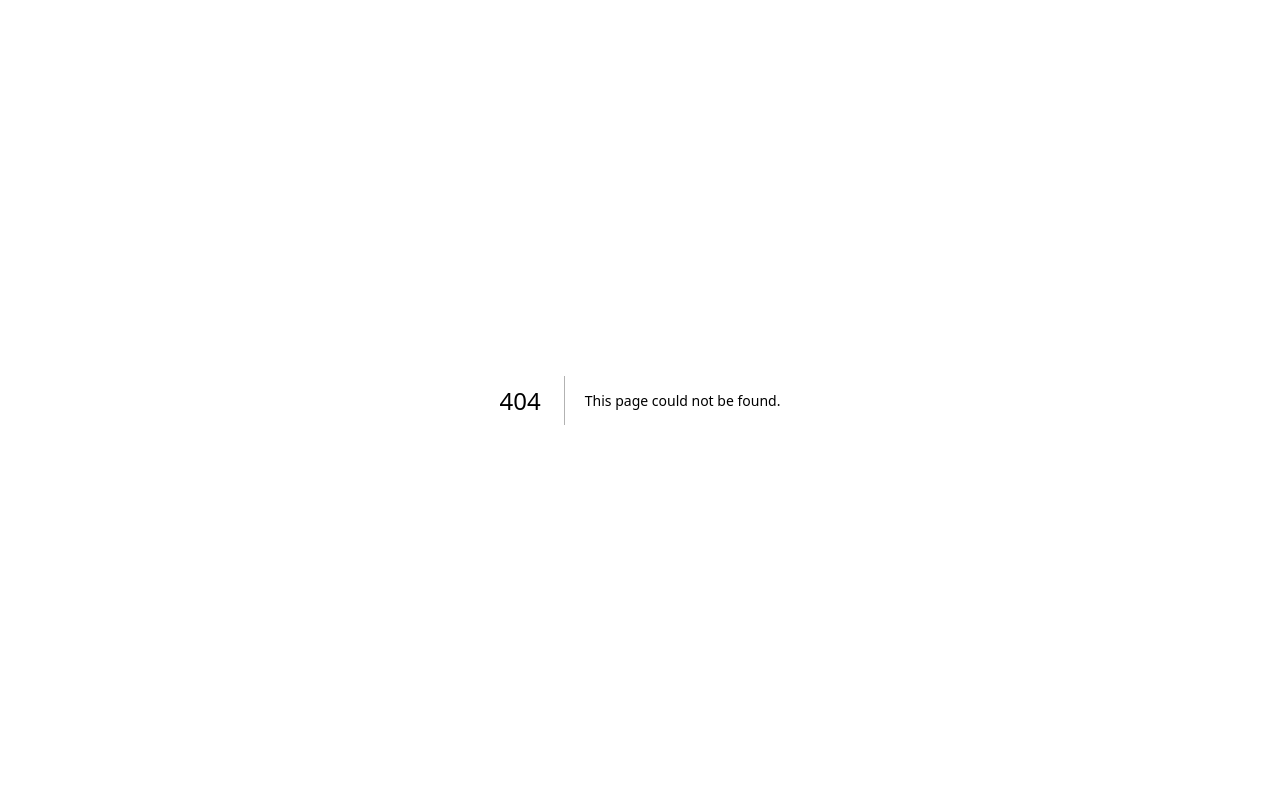
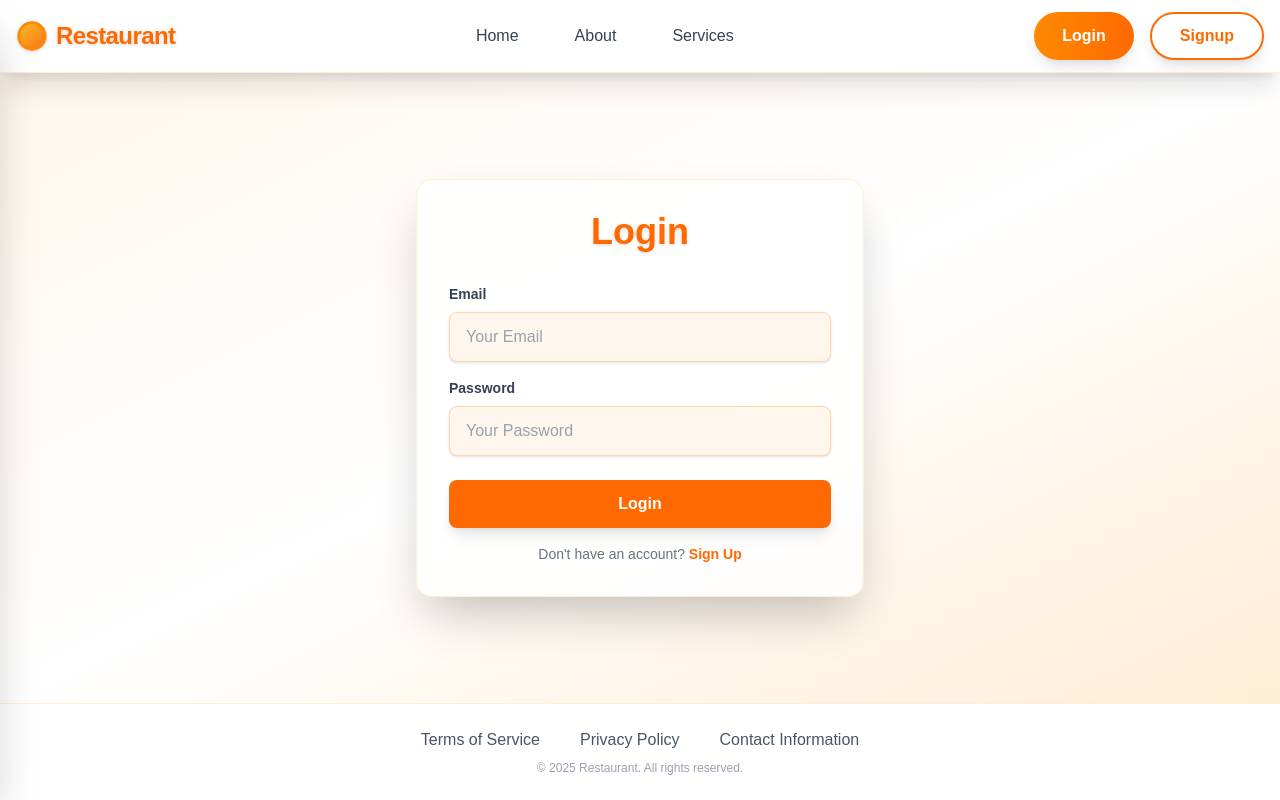
Before and after one commit to rajdaslaniya/lunabase-gemini, a Next.js app: page /login in a window 1280 px wide. Before the commit this address had no page. Built offline with nearby package versions, Linux system fonts and the light colour scheme.

Commit message:
update styles

```diff
--- /dev/null
+++ b/src/app/api/login/route.ts
@@ -0,0 +1,29 @@
+import { PrismaClient } from '@/generated/prisma';
+import bcrypt from 'bcrypt';
+import { NextResponse } from 'next/server';
+
+const prisma = new PrismaClient();
+
+export async function POST(request: Request) {
+  try {
+    const { email, password } = await request.json();
+
+    const user = await prisma.user.findUnique({
+      where: { email },
+    });
+
+    if (!user) {
+      return NextResponse.json({ error: 'Invalid email or password' }, { status: 401 });
+    }
+
+    const passwordMatch = await bcrypt.compare(password, user.password);
+    if (!passwordMatch) {
+      return NextResponse.json({ error: 'Invalid email or password' }, { status: 401 });
+    }
+
+    // You can add a session or JWT here if needed
+    return NextResponse.json({ message: 'Login successful' }, { status: 200 });
+  } catch (error) {
+    return NextResponse.json({ error: 'Invalid request' }, { status: 400 });
+  }
+}
--- /dev/null
+++ b/src/app/login/page.tsx
@@ -0,0 +1,118 @@
+"use client";
+import React, { useState } from "react";
+import Layout from "@/components/Layout";
+import { Formik, Form, Field } from "formik";
+import * as Yup from "yup";
+import axios from "axios";
+import { toast } from "react-toastify";
+import { useRouter } from "next/navigation";
+import Link from "next/link";
+
+const LoginPage = () => {
+  const router = useRouter();
+  const [loading, setLoading] = useState(false);
+  const LoginSchema = Yup.object().shape({
+    email: Yup.string().trim().email("Please enter a valid email address").required("Email is required"),
+    password: Yup.string().trim().min(8, "Password must be at least 8 characters").required("Password is required"),
+  });
+
+  const handleSubmit = async (values: { email: string; password: string }) => {
+    setLoading(true);
+    try {
+      const response = await axios.post("/api/login", {
+        email: values.email.trim(),
+        password: values.password.trim(),
+      });
+      if (response.status === 200) {
+        toast.success("Login successful!");
+        router.push("/");
+      } else {
+        toast.error("Invalid credentials");
+      }
+    } catch (error: any) {
+      if (axios.isAxiosError(error) && error.response) {
+        toast.error(error.response.data?.error || "Login failed");
+      } else {
+        toast.error("An unexpected error occurred");
+      }
+    } finally {
+      setLoading(false);
+    }
+  };
+
+  return (
+    <Layout>
+      <div className="flex-1 flex flex-col bg-gradient-to-br from-orange-50 via-white to-orange-100 animate-fade-in">
+        <div className="flex-1 flex items-center justify-center py-12">
+          <div className="w-full max-w-md bg-white/90 rounded-2xl shadow-2xl border border-orange-100 p-8 animate-pop-in">
+            <h2 className="text-4xl font-extrabold text-orange-500 mb-8 text-center drop-shadow">
+              Login
+            </h2>
+            <Formik
+              initialValues={{ email: "", password: "" }}
+              validationSchema={LoginSchema}
+              onSubmit={handleSubmit}
+            >
+              {({ errors, touched }) => (
+                <Form>
+                  <div className="mb-4">
+                    <label htmlFor="email" className="block text-gray-700 text-sm font-bold mb-2">
+                      Email
+                    </label>
+                    <Field
+                      id="email"
+                      name="email"
+                      type="email"
+                      className="border border-orange-200 rounded-lg w-full py-3 px-4 text-gray-700 bg-orange-50 focus:bg-white focus:border-orange-400 focus:ring-2 focus:ring-orange-200 transition-all duration-200 outline-none shadow-sm placeholder-gray-400"
+                      placeholder="Your Email"
+                    />
+                    {errors.email && touched.email ? (
+                      <div className="text-red-500 text-sm mt-1">{errors.email}</div>
+                    ) : null}
+                  </div>
+                  <div className="mb-6">
+                    <label htmlFor="password" className="block text-gray-700 text-sm font-bold mb-2">
+                      Password
+                    </label>
+                    <Field
+                      id="password"
+                      name="password"
+                      type="password"
+                      className="border border-orange-200 rounded-lg w-full py-3 px-4 text-gray-700 bg-orange-50 focus:bg-white focus:border-orange-400 focus:ring-2 focus:ring-orange-200 transition-all duration-200 outline-none shadow-sm placeholder-gray-400"
+                      placeholder="Your Password"
+                    />
+                    {errors.password && touched.password ? (
+                      <div className="text-red-500 text-sm mt-1">{errors.password}</div>
+                    ) : null}
+                  </div>
+                  <div className="flex items-center justify-between mb-4">
+                    <button
+                      className="flex items-center justify-center gap-2 bg-orange-500 hover:bg-orange-600 focus:ring-4 focus:ring-orange-200 text-white font-bold py-3 px-6 rounded-lg w-full shadow-lg transition-all duration-200 transform hover:scale-105 active:scale-95 disabled:opacity-60 disabled:cursor-not-allowed cursor-pointer"
+                      type="submit"
+                      disabled={loading}
+                    >
+                      {loading ? (
+                        <svg className="w-5 h-5 animate-spin" fill="none" viewBox="0 0 24 24">
+                          <circle className="opacity-25" cx="12" cy="12" r="10" stroke="currentColor" strokeWidth="4"></circle>
+                          <path className="opacity-75" fill="currentColor" d="M4 12a8 8 0 018-8v4a4 4 0 00-4 4H4z"></path>
+                        </svg>
+                      ) : (
+                        "Login"
+                      )}
+                    </button>
+                  </div>
+                  <div className="text-center text-sm text-gray-500">
+                    Don't have an account?{' '}
+                    <Link href="/signup" className="text-orange-500 hover:underline font-semibold">Sign Up</Link>
+                  </div>
+                </Form>
+              )}
+            </Formik>
+          </div>
+        </div>
+      </div>
+    </Layout>
+  );
+};
+
+export default LoginPage;
--- a/src/app/page.tsx
+++ b/src/app/page.tsx
@@ -88,7 +88,7 @@ const Home = () => {
           <p className="text-2xl md:text-3xl text-gray-200 mb-10 max-w-2xl drop-shadow animate-fade-in delay-150">
             Discover the best dining experience.
           </p>
-          <button className="flex items-center gap-3 bg-orange-500 hover:bg-orange-600 focus:ring-4 focus:ring-orange-300 text-white font-bold py-4 px-10 rounded-full shadow-xl text-xl transition-all duration-300 transform hover:scale-105 active:scale-95 animate-pop-in">
+          <button className="flex items-center gap-3 bg-orange-500 hover:bg-orange-600 focus:ring-4 focus:ring-orange-300 text-white font-bold py-4 px-10 rounded-full shadow-xl text-xl transition-all duration-300 transform hover:scale-105 active:scale-95 animate-pop-in cursor-pointer">
             <svg
               className="w-6 h-6 animate-bounce"
               fill="none"
--- a/src/app/signup/page.tsx
+++ b/src/app/signup/page.tsx
@@ -5,8 +5,10 @@ import { Formik, Form, Field } from "formik";
 import * as Yup from "yup";
 import axios from "axios";
 import { toast } from "react-toastify";
+import { useRouter } from "next/navigation";
 
 const SignupPage = () => {
+  const router = useRouter();
   const [loading, setLoading] = useState(false);
   const SignupSchema = Yup.object().shape({
     name: Yup.string()
@@ -46,7 +48,7 @@ const SignupPage = () => {
 
       if (response.status === 201) {
         toast.success("User registered successfully!");
-        // Optionally, redirect the user to a success page
+        router.push("/");
       } else {
         toast.error("Failed to register user");
       }
@@ -65,7 +67,7 @@ const SignupPage = () => {
 
   return (
     <Layout>
-      <div className="flex flex-col bg-gradient-to-br from-orange-50 via-white to-orange-100 animate-fade-in">
+      <div className="flex-1 flex flex-col bg-gradient-to-br from-orange-50 via-white to-orange-100 animate-fade-in">
         <div className="flex-1 flex items-center justify-center py-12">
           <div className="w-full max-w-md bg-white/90 rounded-2xl shadow-2xl border border-orange-100 p-8 animate-pop-in">
             <h2 className="text-4xl font-extrabold text-orange-500 mb-8 text-center drop-shadow">
@@ -83,7 +85,10 @@ const SignupPage = () => {
               {({ errors, touched }) => (
                 <Form>
                   <div className="mb-4">
-            <label htmlFor="name" className="block text-gray-700 text-sm font-bold mb-2">
+                    <label
+                      htmlFor="name"
+                      className="block text-gray-700 text-sm font-bold mb-2"
+                    >
                       Name
                     </label>
                     <Field
@@ -94,11 +99,16 @@ const SignupPage = () => {
                       placeholder="Your Name"
                     />
                     {errors.name && touched.name ? (
-              <div className="text-red-500 text-sm mt-1">{errors.name}</div>
+                      <div className="text-red-500 text-sm mt-1">
+                        {errors.name}
+                      </div>
                     ) : null}
                   </div>
                   <div className="mb-4">
-            <label htmlFor="email" className="block text-gray-700 text-sm font-bold mb-2">
+                    <label
+                      htmlFor="email"
+                      className="block text-gray-700 text-sm font-bold mb-2"
+                    >
                       Email
                     </label>
                     <Field
@@ -109,11 +119,16 @@ const SignupPage = () => {
                       placeholder="Your Email"
                     />
                     {errors.email && touched.email ? (
-              <div className="text-red-500 text-sm mt-1">{errors.email}</div>
+                      <div className="text-red-500 text-sm mt-1">
+                        {errors.email}
+                      </div>
                     ) : null}
                   </div>
                   <div className="mb-6">
-            <label htmlFor="password" className="block text-gray-700 text-sm font-bold mb-2">
+                    <label
+                      htmlFor="password"
+                      className="block text-gray-700 text-sm font-bold mb-2"
+                    >
                       Password
                     </label>
                     <Field
@@ -124,7 +139,9 @@ const SignupPage = () => {
                       placeholder="Your Password"
                     />
                     {errors.password && touched.password ? (
-              <div className="text-red-500 text-sm mt-1">{errors.password}</div>
+                      <div className="text-red-500 text-sm mt-1">
+                        {errors.password}
+                      </div>
                     ) : null}
                   </div>
                   <div className="flex items-center justify-between">
@@ -134,9 +151,24 @@ const SignupPage = () => {
                       disabled={loading}
                     >
                       {loading ? (
-                <svg className="w-5 h-5 animate-spin" fill="none" viewBox="0 0 24 24">
-                  <circle className="opacity-25" cx="12" cy="12" r="10" stroke="currentColor" strokeWidth="4"></circle>
-                  <path className="opacity-75" fill="currentColor" d="M4 12a8 8 0 018-8v4a4 4 0 00-4 4H4z"></path>
+                        <svg
+                          className="w-5 h-5 animate-spin"
+                          fill="none"
+                          viewBox="0 0 24 24"
+                        >
+                          <circle
+                            className="opacity-25"
+                            cx="12"
+                            cy="12"
+                            r="10"
+                            stroke="currentColor"
+                            strokeWidth="4"
+                          ></circle>
+                          <path
+                            className="opacity-75"
+                            fill="currentColor"
+                            d="M4 12a8 8 0 018-8v4a4 4 0 00-4 4H4z"
+                          ></path>
                         </svg>
                       ) : (
                         "Sign Up"
--- a/src/components/Header.tsx
+++ b/src/components/Header.tsx
@@ -2,28 +2,43 @@
 import React from "react";
 import Link from "next/link";
 import { useRouter } from "next/navigation";
+import Sidebar from "@/components/Sidebar";
 
-interface HeaderProps {
-  onToggleSidebar?: () => void; // optional if no sidebar used
-}
-const Header: React.FC<HeaderProps> = ({ onToggleSidebar }) => {
+const Header: React.FC = () => {
   const router = useRouter();
+  const [mobileOpen, setMobileOpen] = React.useState(false);
 
   const handleLogin = () => {
     router.push("/login");
+    setMobileOpen(false);
   };
 
   const handleSignup = () => {
     router.push("/signup");
+    setMobileOpen(false);
   };
 
   return (
-    <header className="sticky top-0 z-50 bg-white/70 backdrop-blur-md border-b border-orange-100 shadow-lg transition-all">
+    <>
+      <header className="sticky top-0 z-50 bg-white/70 backdrop-blur-lg border-b border-orange-100 shadow-xl transition-all">
         <div className="container mx-auto px-4 py-3 flex items-center justify-between">
           {/* Left: Logo */}
           <div className="flex items-center gap-2 text-2xl font-extrabold text-orange-500 whitespace-nowrap tracking-tight drop-shadow">
-          <svg className="w-8 h-8 text-orange-400" fill="none" stroke="currentColor" strokeWidth="2" viewBox="0 0 24 24">
-            <circle cx="12" cy="12" r="10" stroke="currentColor" strokeWidth="2" fill="url(#orangeGrad)"/>
+            <svg
+              className="w-8 h-8 text-orange-400"
+              fill="none"
+              stroke="currentColor"
+              strokeWidth="2"
+              viewBox="0 0 24 24"
+            >
+              <circle
+                cx="12"
+                cy="12"
+                r="10"
+                stroke="currentColor"
+                strokeWidth="2"
+                fill="url(#orangeGrad)"
+              />
               <defs>
                 <linearGradient id="orangeGrad" x1="0" y1="0" x2="1" y2="1">
                   <stop offset="0%" stopColor="#fbbf24" />
@@ -31,11 +46,13 @@ const Header: React.FC<HeaderProps> = ({ onToggleSidebar }) => {
                 </linearGradient>
               </defs>
             </svg>
-          <Link href="/" className="hover:text-orange-600 transition-colors">Restaurant</Link>
+            <Link href="/" className="hover:text-orange-600 transition-colors">
+              Restaurant
+            </Link>
           </div>
 
           {/* Center: Nav Links */}
-        <nav className="flex-1 hidden md:flex justify-center gap-8">
+          <nav className="flex-1 hidden md:flex justify-center gap-10">
             {[
               { href: "/", label: "Home" },
               { href: "/about", label: "About" },
@@ -53,15 +70,15 @@ const Header: React.FC<HeaderProps> = ({ onToggleSidebar }) => {
           </nav>
 
           {/* Right: Login/Signup */}
-        <div className="hidden md:flex gap-3">
+          <div className="hidden md:flex gap-4">
             <button
-            className="bg-orange-500 hover:bg-orange-600 focus:ring-4 focus:ring-orange-200 text-white font-bold py-2 px-6 rounded-full shadow transition-all duration-200 outline-none"
+              className="bg-gradient-to-r from-orange-400 to-orange-500 hover:from-orange-500 hover:to-orange-600 focus:ring-4 focus:ring-orange-200 text-white font-bold py-2.5 px-7 rounded-full shadow-lg transition-all duration-200 outline-none transform hover:scale-105 active:scale-95 cursor-pointer"
               onClick={handleLogin}
             >
               Login
             </button>
             <button
-            className="bg-white border-2 border-orange-500 text-orange-500 hover:bg-orange-500 hover:text-white font-bold py-2 px-6 rounded-full shadow transition-all duration-200 outline-none"
+              className="bg-white border-2 border-orange-500 text-orange-500 hover:bg-orange-500 hover:text-white font-bold py-2.5 px-7 rounded-full shadow-lg transition-all duration-200 outline-none transform hover:scale-105 active:scale-95 cursor-pointer"
               onClick={handleSignup}
             >
               Signup
@@ -69,19 +86,22 @@ const Header: React.FC<HeaderProps> = ({ onToggleSidebar }) => {
           </div>
 
           {/* Mobile Hamburger (optional) */}
-        {onToggleSidebar && (
+          {/* Hamburger always visible on mobile */}
           <button
-            className="md:hidden text-gray-600 hover:text-gray-800"
-            onClick={onToggleSidebar}
-            aria-label="Open Sidebar"
+            className="md:hidden text-orange-500 hover:text-orange-600 p-2 rounded-full border border-orange-100 shadow transition-transform duration-200 hover:scale-110 cursor-pointer"
+            onClick={() => setMobileOpen((v) => !v)}
+            aria-label="Open Menu"
           >
-            <svg className="h-6 w-6 fill-current" viewBox="0 0 24 24">
+            <svg className="h-7 w-7 fill-current" viewBox="0 0 24 24">
               <path d="M3 4h18v2H3V4zm0 7h18v2H3v-2zm0 7h18v2H3v-2z" />
             </svg>
           </button>
-        )}
+
+          {/* Mobile Sidebar Drawer */}
         </div>
       </header>
+      <Sidebar isOpen={mobileOpen} onClose={() => setMobileOpen(false)} />
+    </>
   );
 };
 
--- a/src/components/Sidebar.tsx
+++ b/src/components/Sidebar.tsx
@@ -23,57 +23,62 @@ const Sidebar: React.FC<SidebarProps> = ({ isOpen, onClose }) => {
     <>
       {isOpen && (
         <div
-          className="fixed top-0 left-0 w-full h-full bg-black opacity-50 z-40"
+          className="fixed inset-0 bg-black/40 backdrop-blur-sm z-40"
           onClick={onClose}
         ></div>
       )}
       <div
-        className={`fixed top-0 left-0 h-full w-64 bg-gray-100 shadow-md transform transition-transform duration-300 ease-in-out z-50 ${
+        className={`fixed top-0 left-0 h-full w-72 bg-white/90 backdrop-blur-lg shadow-2xl rounded-r-2xl border-r border-orange-100 transform transition-transform duration-300 ease-in-out z-50 ${
           isOpen ? "translate-x-0" : "-translate-x-full"
         }`}
       >
-        <div className="p-4">
-          <div className="flex justify-between items-center mb-4">
-            <h3 className="text-xl font-semibold text-gray-800">Restaurant</h3>
+        <div className="p-6 flex flex-col h-full">
+          <div className="flex justify-between items-center mb-8">
+            <h3 className="text-2xl font-extrabold text-orange-500 tracking-tight">
+              Restaurant
+            </h3>
             <button
-              className="text-gray-600 hover:text-gray-800"
+              className="text-orange-400 hover:text-orange-600 text-3xl font-bold cursor-pointer"
               onClick={onClose}
               aria-label="Close Sidebar"
             >
-              <svg className="h-6 w-6 fill-current" viewBox="0 0 24 24">
-                <path d="M18.278 16.864a1 1 0 01-1.414 1.414l-4.829-4.828-4.828 4.828a1 1 0 01-1.414-1.414l4.828-4.829-4.828-4.828a1 1 0 011.414-1.414l4.829 4.828 4.828-4.828a1 1 0 111.414 1.414l-4.828 4.829 4.828 4.828z" />
-              </svg>
+              &times;
             </button>
           </div>
-          <nav>
-            <ul className="flex flex-col">
+          <nav className="flex-1">
+            <ul className="flex flex-col gap-4">
               {["Home", "About", "Services"].map((item) => (
                 <li key={item}>
                   <Link
-                    href={`/${item.toLowerCase()}`}
-                    className="text-gray-600 hover:text-gray-800 block py-2 px-4"
+                    href={item === "Home" ? "/" : `/${item.toLowerCase()}`}
+                    className="block text-lg font-semibold text-gray-700 hover:text-orange-500 px-2 py-2 rounded transition-colors"
+                    onClick={onClose}
                   >
                     {item}
                   </Link>
                 </li>
               ))}
-              <li>
+            </ul>
+            <div className="flex flex-col gap-3 mt-8">
               <button
-                  className="bg-blue-500 text-white py-2 px-4 rounded block mt-2 mx-4 cursor-pointer"
-                  onClick={handleLogin}
+                className="bg-gradient-to-r from-orange-400 to-orange-500 hover:from-orange-500 hover:to-orange-600 text-white font-bold py-3 px-6 rounded-full shadow-lg transition-all duration-200 outline-none cursor-pointer"
+                onClick={() => {
+                  onClose();
+                  handleLogin();
+                }}
               >
                 Login
               </button>
-              </li>
-              <li>
               <button
-                  className="bg-green-500 text-white py-2 px-4 rounded block mt-2 mx-4 cursor-pointer"
-                  onClick={handleSignup}
+                className="bg-white border-2 border-orange-500 text-orange-500 hover:bg-orange-500 hover:text-white font-bold py-3 px-6 rounded-full shadow-lg transition-all duration-200 outline-none cursor-pointer"
+                onClick={() => {
+                  onClose();
+                  handleSignup();
+                }}
               >
                 Signup
               </button>
-              </li>
-            </ul>
+            </div>
           </nav>
         </div>
       </div>
```
Lines whose indentation alone changed are shown as unchanged.
